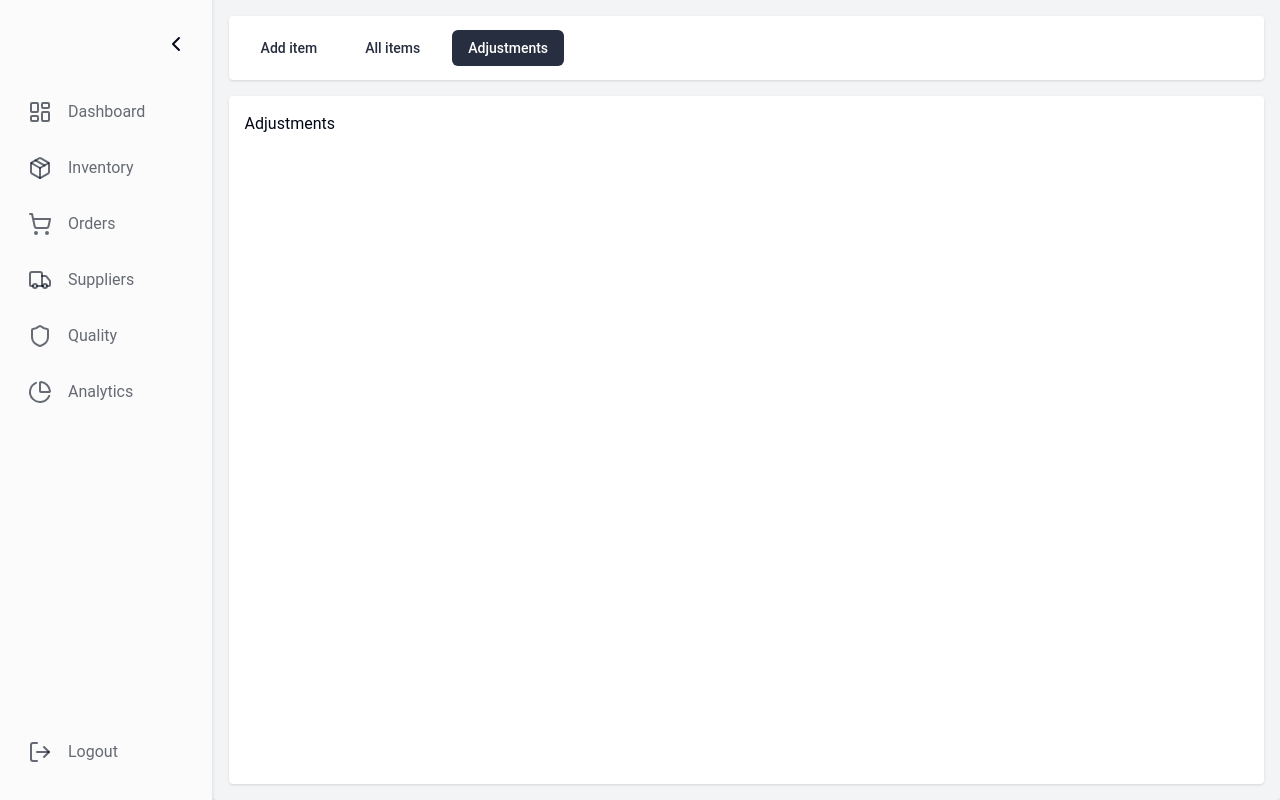
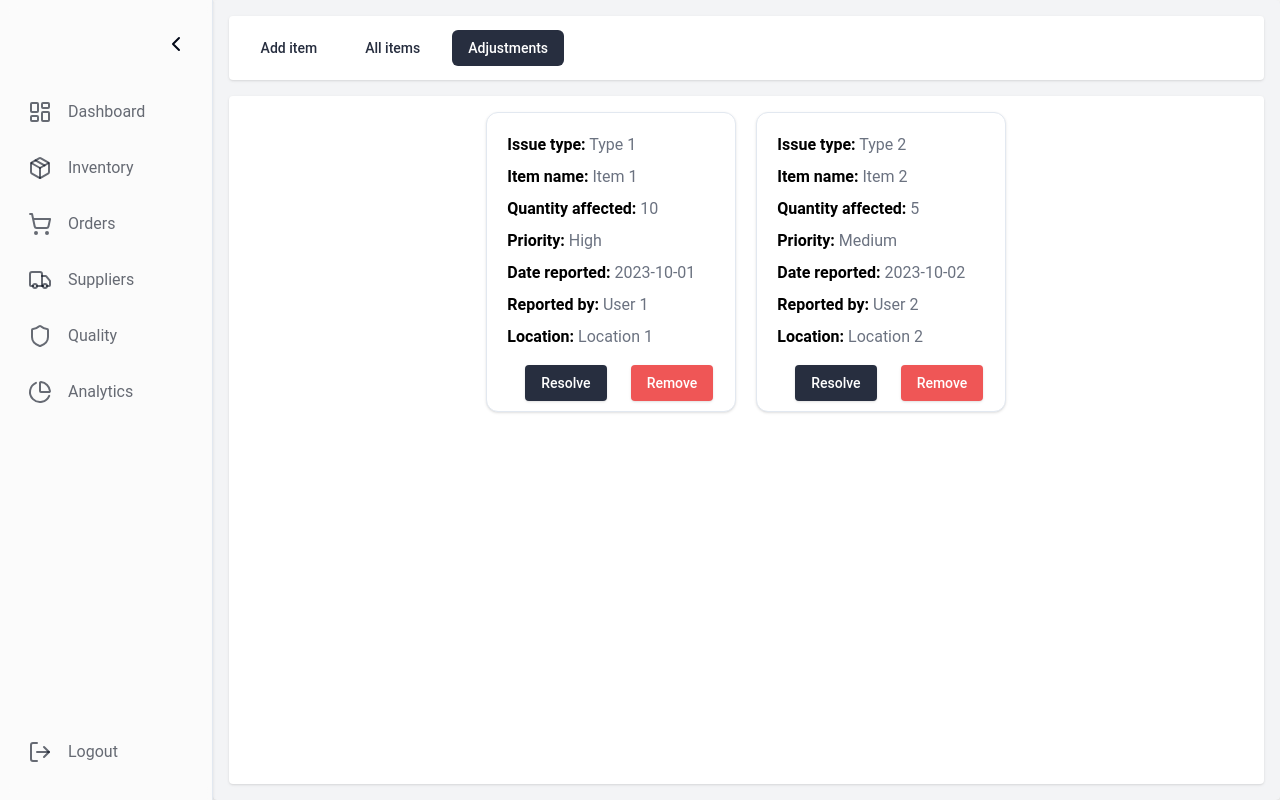
Before and after one commit to Rehman-codes/WE-Project, a React (Vite) app in the folder Frontend/: page /inventory/adjustments in a window 1280 px wide. Built offline with nearby package versions, Linux system fonts and the light colour scheme.

Commit message:
Adjustments component complete

```diff
--- a/Frontend/src/components/inventory/Adjustments.jsx
+++ b/Frontend/src/components/inventory/Adjustments.jsx
@@ -1,8 +1,78 @@
+import React, { useState } from 'react';
+import { Button } from "@/components/ui/button";
+import { Card } from "@/components/ui/card";
 
 const Adjustments = () => {
+    const [issues, setIssues] = useState([
+        { id: 1, type: 'Type 1', name: 'Item 1', quantity: 10, priority: 'High', date: '2023-10-01', reportedBy: 'User 1', location: 'Location 1', resolved: false },
+        { id: 2, type: 'Type 2', name: 'Item 2', quantity: 5, priority: 'Medium', date: '2023-10-02', reportedBy: 'User 2', location: 'Location 2', resolved: false },
+    ]);
+
+    const toggleResolveIssue = (id) => {
+        setIssues(issues.map(issue => issue.id === id ? { ...issue, resolved: !issue.resolved } : issue));
+    };
+
+    const removeIssue = (id) => {
+        setIssues(issues.filter(issue => issue.id !== id));
+    };
+
     return (
-        <div>
-            <h1>Adjustments</h1>
+        <div className='flex justify-center flex-wrap gap-5'>
+            {issues.map(issue => (
+                <Card
+                    key={issue.id}
+                    style={{
+                        padding: '20px',
+                        width: '250px',
+                        height: '300px',
+                        boxSizing: 'border-box',
+                        transition: 'opacity 0.3s ease'
+                    }}
+                >
+                    <div
+                        style={{
+                            color: issue.resolved ? '#999' : '#000', // Gray out text if resolved
+                            textDecoration: issue.resolved ? 'line-through' : 'none'
+                        }}
+                    >
+                        <div className='mb-2'><strong>Issue type:</strong><span className="text-gray-500"> {issue.type}</span></div>
+                        <div className='mb-2'><strong>Item name:</strong><span className="text-gray-500"> {issue.name}</span></div>
+                        <div className='mb-2'><strong>Quantity affected:</strong><span className="text-gray-500"> {issue.quantity}</span></div>
+                        <div className='mb-2'><strong>Priority:</strong><span className="text-gray-500"> {issue.priority}</span></div>
+                        <div className='mb-2'><strong>Date reported:</strong><span className="text-gray-500"> {issue.date}</span></div>
+                        <div className='mb-2'><strong>Reported by:</strong><span className="text-gray-500"> {issue.reportedBy}</span></div>
+                        <div className='mb-2'><strong>Location:</strong><span className="text-gray-500"> {issue.location}</span></div>
+                    </div>
+                    <div className='flex flex-row justify-center items-center mt-4 gap-2'>
+                        <Button
+                            onClick={() => toggleResolveIssue(issue.id)}
+                            style={{
+                                backgroundColor: issue.resolved ? '#5cb85c' : '#272e3f', // Green for "Retain"
+                                color: '#fff',
+                                border: 'none',
+                                padding: '8px 16px',
+                                borderRadius: '4px',
+                                cursor: 'pointer'
+                            }}
+                        >
+                            {issue.resolved ? 'Retain' : 'Resolve'}
+                        </Button>
+                        <Button
+                            onClick={() => removeIssue(issue.id)}
+                            style={{
+                                backgroundColor: '#ef5656',
+                                color: '#fff',
+                                border: 'none',
+                                padding: '8px 16px',
+                                borderRadius: '4px',
+                                cursor: 'pointer'
+                            }}
+                        >
+                            Remove
+                        </Button>
+                    </div>
+                </Card>
+            ))}
         </div>
     );
 };
```
